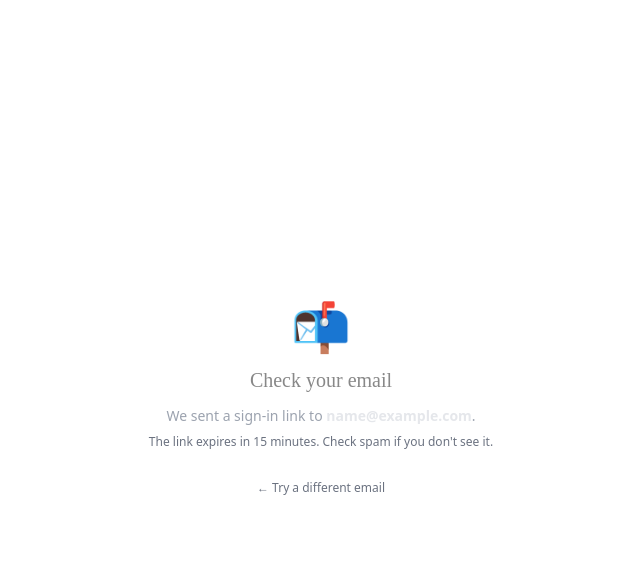
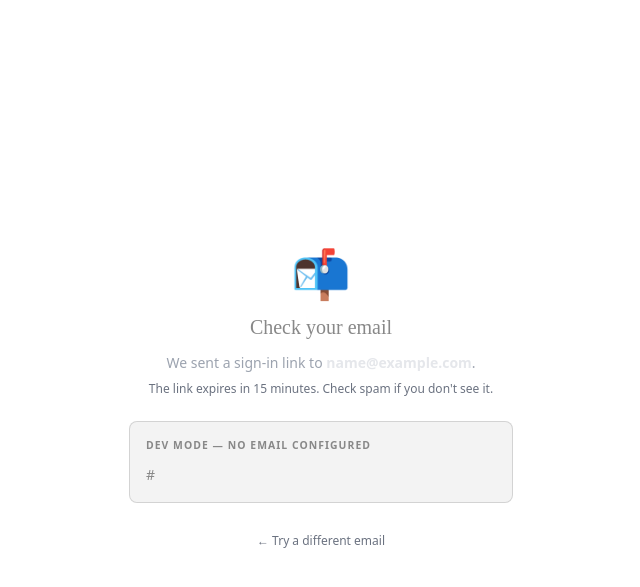
Before and after one commit to hipolitogb/forum-eos-operation-system, a FastAPI app: template app/templates/login_sent.html in a window 1280 px wide. Shown: the top 587 px of the page, without its empty margins (319-959 px from the left). Run offline with FastAPI, Linux system fonts and the light colour scheme; the template is opened without the code that fills it: most values are stand-ins (such as "Sample title", 1, 10 or a date in 2020); parts of the project's set-up code (start-up, migrations or seed data) failed here and were passed over; some libraries are stand-ins or nearby versions.

Commit message:
feat: dev-mode magic link shown on screen when no API key configured
If email_api_key is empty (no Resend configured), the magic link is
displayed directly on the "check your email" page instead of erroring.
Lets moderators test the full login flow locally without SMTP setup.
When Resend is configured, the link is sent by email as usual.

Co-Authored-By: Claude Opus 4.6 (1M context) <noreply@anthropic.com>

```diff
--- a/app/routes/login.py
+++ b/app/routes/login.py
@@ -1,3 +1,4 @@
+import os
 from urllib.parse import quote
 
 from fastapi import APIRouter, Request, Depends, Form, Query
@@ -79,6 +80,15 @@ def login_submit(
     base_url = str(request.base_url).rstrip("/")
     link = f"{base_url}/login/verify?token={token}"
 
+    api_key = settings.email_api_key or os.environ.get("EMAIL_API_KEY", "")
+    if not api_key:
+        return templates.TemplateResponse("login_sent.html", {
+            "request": request,
+            **branding_context(db),
+            "email": email,
+            "dev_link": link,
+        })
+
     err = send_magic_link(settings, to_email=email, link=link)
     if err:
         return RedirectResponse("/login?error=" + quote(f"Could not send email: {err}"), status_code=303)
@@ -87,6 +97,7 @@ def login_submit(
         "request": request,
         **branding_context(db),
         "email": email,
+        "dev_link": None,
     })
 
 
--- a/app/templates/login_sent.html
+++ b/app/templates/login_sent.html
@@ -8,6 +8,12 @@
       We sent a sign-in link to <strong class="text-gray-200">{{ email }}</strong>.
     </p>
     <p class="text-xs text-gray-500 mb-6">The link expires in 15 minutes. Check spam if you don't see it.</p>
+    {% if dev_link %}
+    <div class="bg-brand-primary/10 border border-brand-primary/30 rounded-lg p-4 mb-6 text-left">
+      <p class="text-[0.65rem] uppercase tracking-widest text-brand-primary font-bold mb-2">Dev mode — no email configured</p>
+      <a href="{{ dev_link }}" class="text-sm text-brand-primary hover:underline break-all">{{ dev_link }}</a>
+    </div>
+    {% endif %}
     <a href="/login" class="text-xs text-gray-500 hover:text-brand-primary transition-colors">← Try a different email</a>
   </div>
 </div>
```
